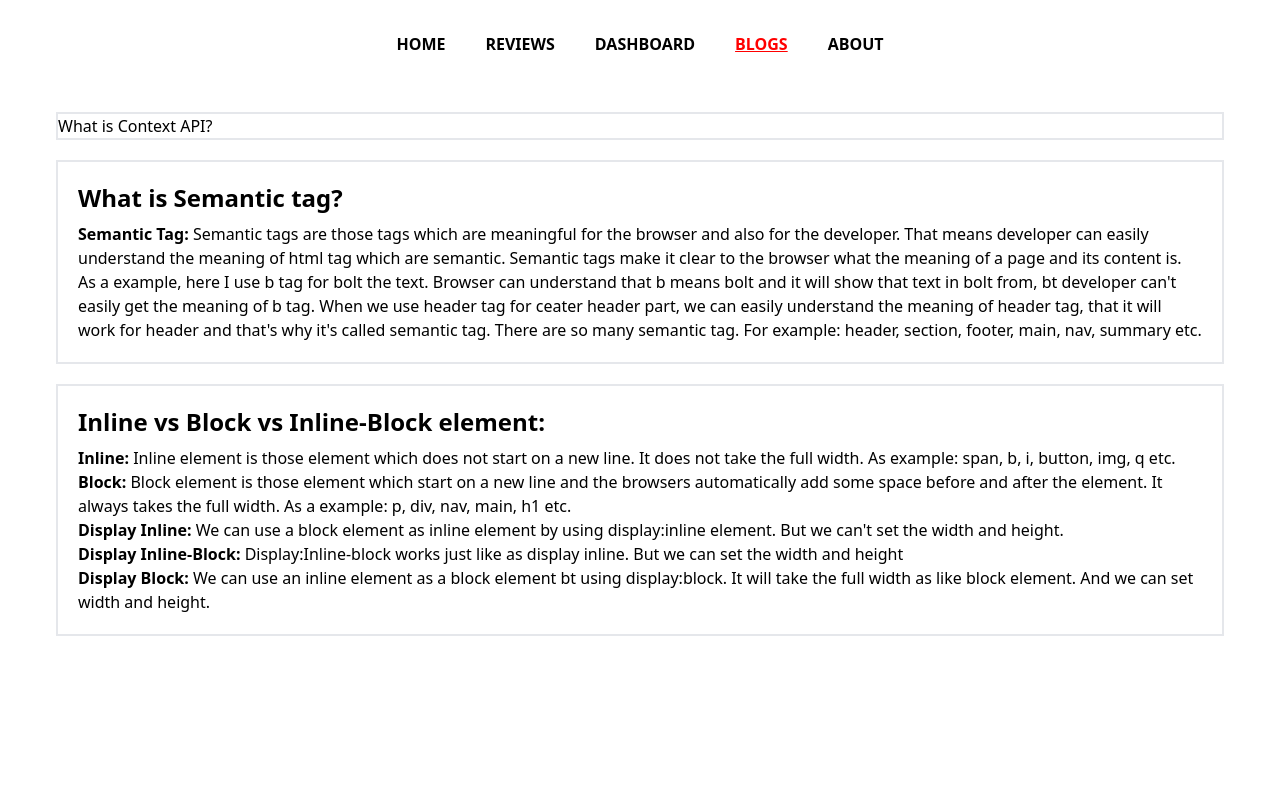
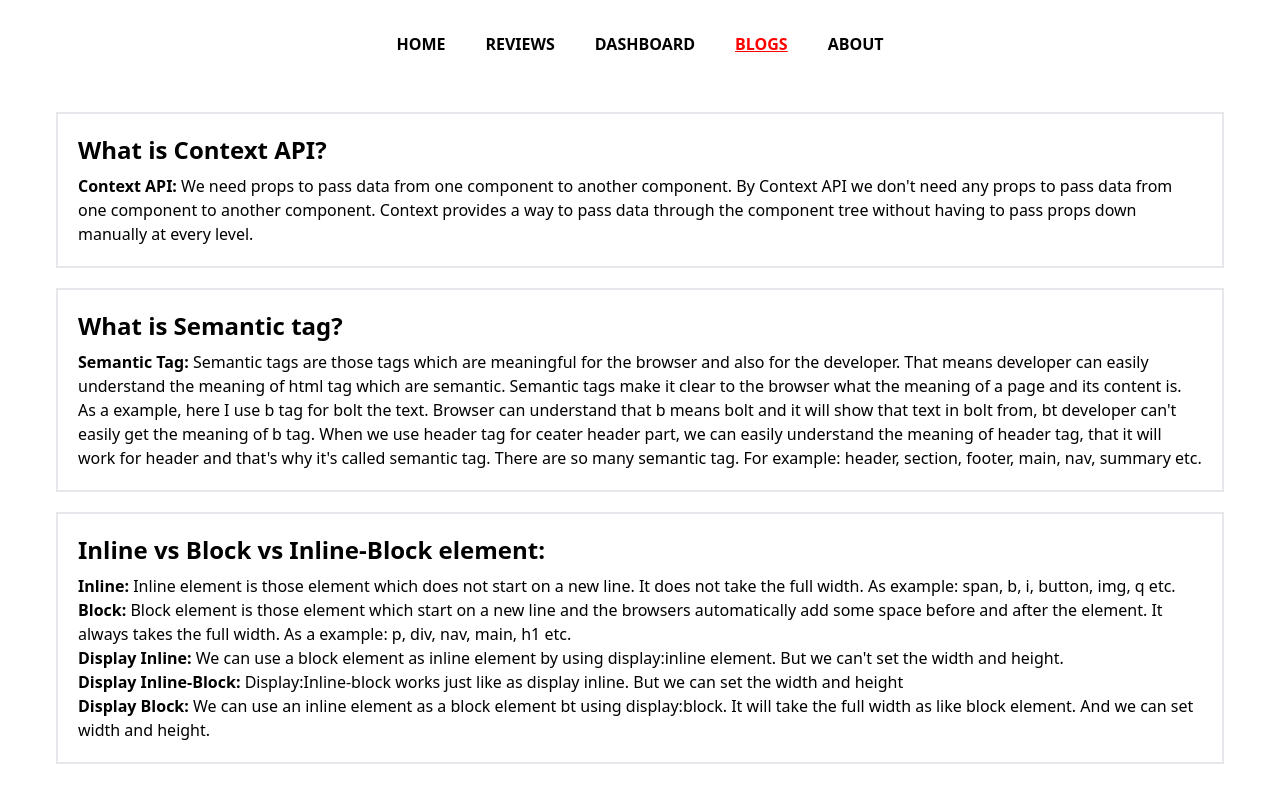
Before and after one commit to HasanAhamed1/food-review-project, a React (Create React App) app: page /blogs in a window 1280 px wide. Shown: the top 802 px of the page. Built offline with nearby package versions, Linux system fonts and the light colour scheme.

Commit message:
completed

```diff
--- a/src/Components/Blogs/Blog.js
+++ b/src/Components/Blogs/Blog.js
@@ -3,8 +3,15 @@ import React from "react";
 const Blog = () => {
   return (
     <div className="m-14">
-      <div className="border-2">
-        <h2>What is Context API?</h2>
+      <div className="border-2 mt-5 p-5">
+        <h2 className="text-2xl font-bold pb-2">What is Context API?</h2>
+        <p>
+          <b>Context API:</b> We need props to pass data from one component to
+          another component. By Context API we don't need any props to pass data
+          from one component to another component. Context provides a way to
+          pass data through the component tree without having to pass props down
+          manually at every level.
+        </p>
       </div>
       <div className="border-2 mt-5 p-5">
         <h2 className="text-2xl font-bold pb-2">What is Semantic tag?</h2>
```
